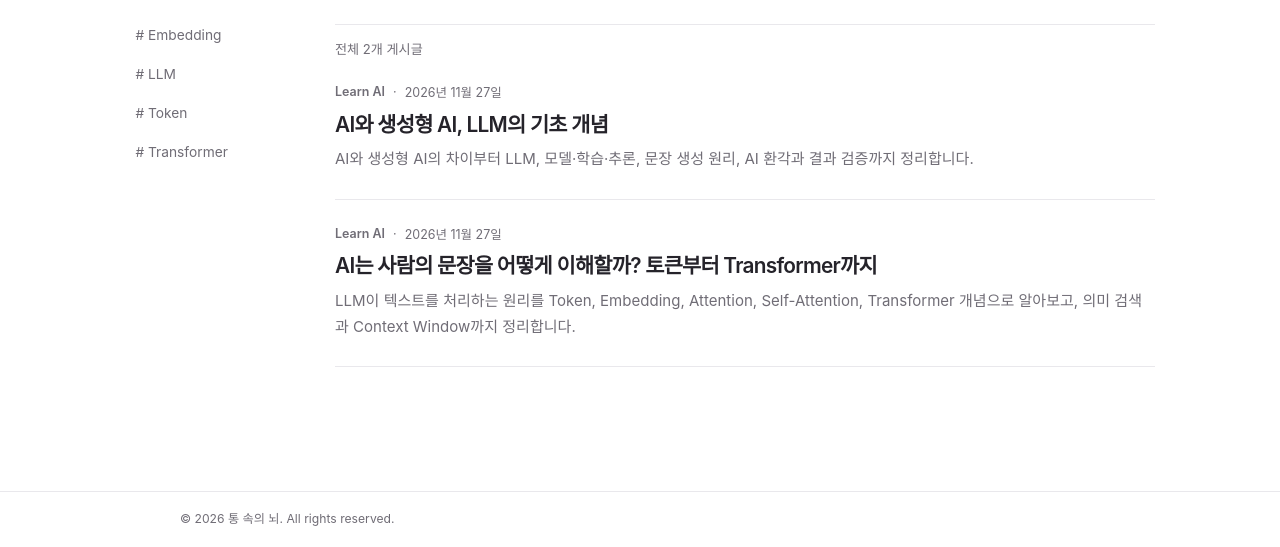
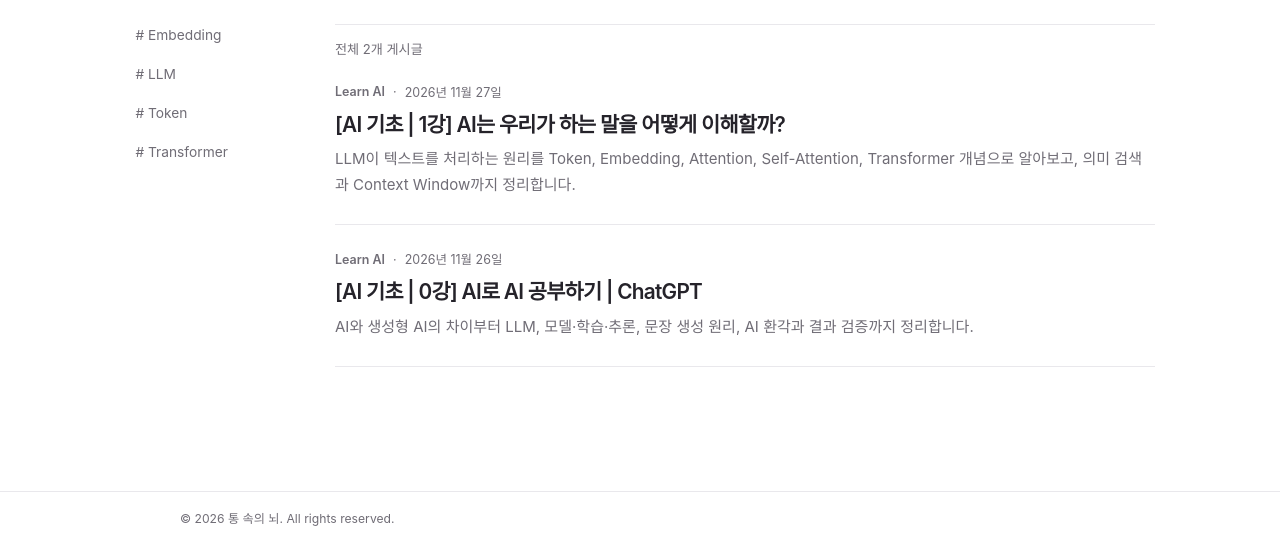
Before and after one commit to isnt-that-gxxd/personal-tech-blog, an Astro site: page /vat.exe/category/learn-ai in a window 1280 px wide. Shown: the part 253-800 px from the top of the page. Built offline with nearby package versions, Linux system fonts and the light colour scheme; Astro itself is replaced by a stand-in of ours; a web font is replaced by a local one.

Commit message:
content: update AI post titles and dates
Co-authored-by: Copilot <223556219+Copilot@users.noreply.github.com>

```diff
--- a/src/content/posts/ai-generative-ai-llm-basics.md
+++ b/src/content/posts/ai-generative-ai-llm-basics.md
@@ -1,7 +1,7 @@
 ---
-title: "AI와 생성형 AI, LLM의 기초 개념"
+title: "[AI 기초 | 0강] AI로 AI 공부하기 | ChatGPT"
 description: "AI와 생성형 AI의 차이부터 LLM, 모델·학습·추론, 문장 생성 원리, AI 환각과 결과 검증까지 정리합니다."
-date: 2026-11-27
+date: 2026-11-26
 category: "learn-ai"
 tags:
   - "AI"
--- a/src/content/posts/ai-token-embedding-attention-transformer.md
+++ b/src/content/posts/ai-token-embedding-attention-transformer.md
@@ -1,5 +1,5 @@
 ---
-title: "AI는 사람의 문장을 어떻게 이해할까? 토큰부터 Transformer까지"
+title: "[AI 기초 | 1강] AI는 우리가 하는 말을 어떻게 이해할까?"
 description: "LLM이 텍스트를 처리하는 원리를 Token, Embedding, Attention, Self-Attention, Transformer 개념으로 알아보고, 의미 검색과 Context Window까지 정리합니다."
 date: 2026-11-27
 category: "learn-ai"
```
